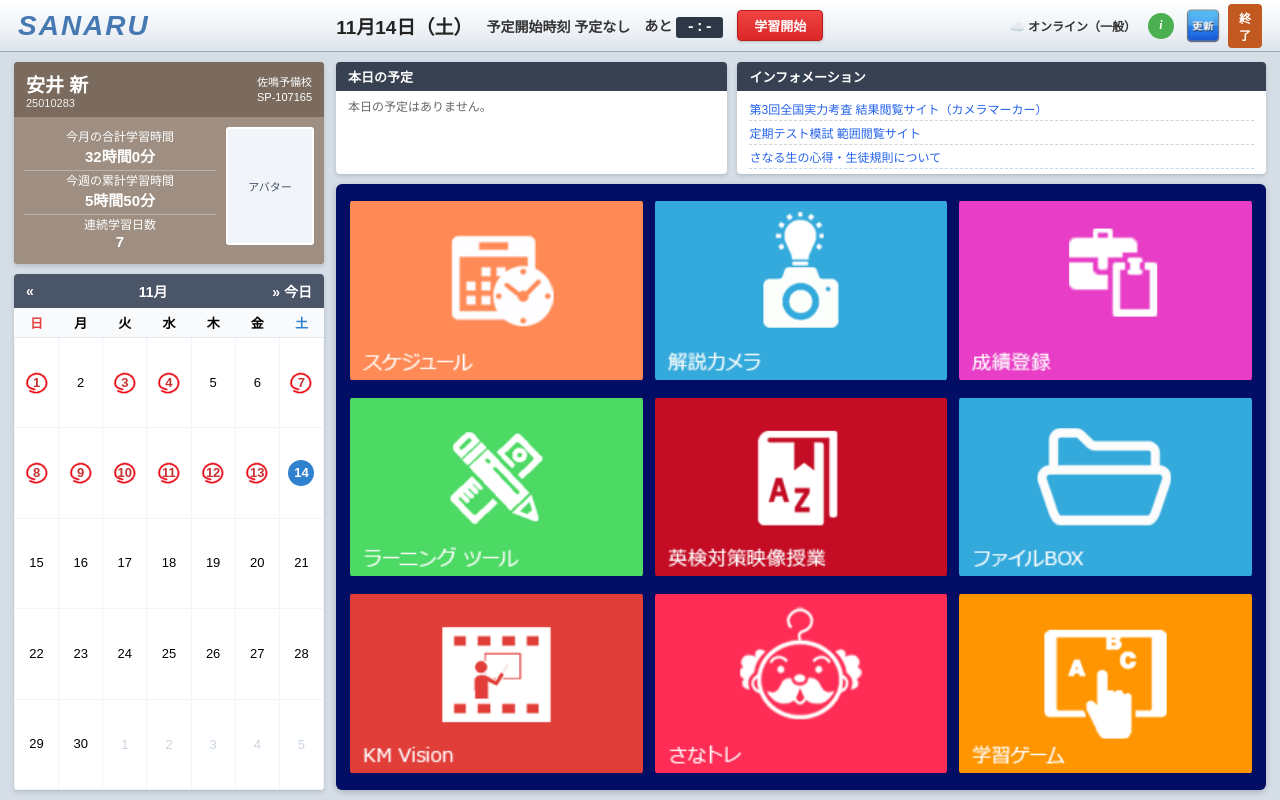
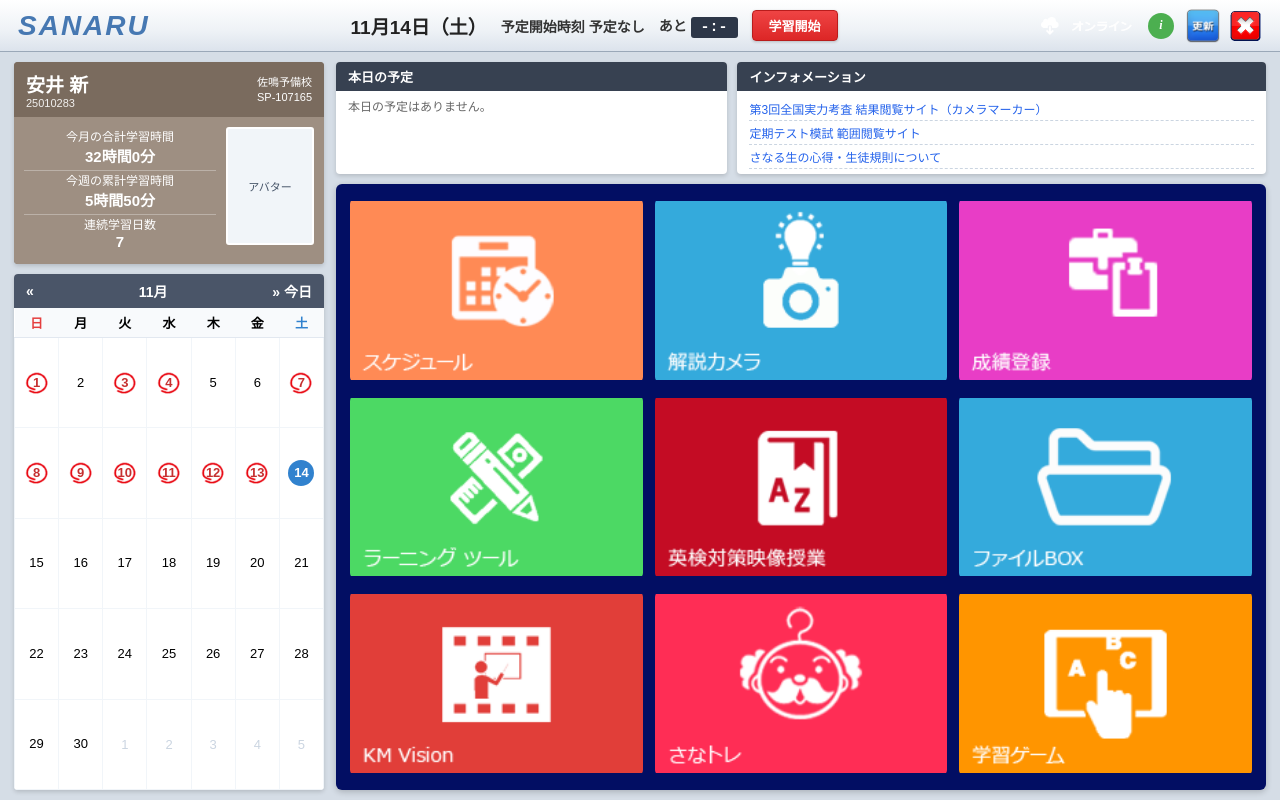
Before and after one commit to araisan-0205/Sanatabu, a plain HTML site: page index.html in a window 1280 px wide. Drawn offline with Linux system fonts and the light colour scheme.

Commit message:
Update index.html

```diff
--- a/index.html
+++ b/index.html
@@ -396,10 +396,10 @@
       <span>あと <span class="timer-box" id="timerDisplay">-:-</span></span>
       <button class="btn-start" id="studyStartBtn" onclick="toggleStudy()">学習開始</button>
     </div>
-    <div class="status-area">
+        <div class="status-area">
       <span class="online-badge">
-        <img src="online.png" alt="☁️" onerror="this.outerHTML='☁️'">
-        オンライン（一般）
+        <img src="cloud_dl.png" alt="☁️" style="width: 24px; height: 24px; object-fit: contain;">
+        <img src="online_text.png" alt="オンライン（一般）" style="width: auto; height: 20px; object-fit: contain;">
       </span>
       <button class="img-icon-btn" onclick="alert('SANARU 学習ポータル')">
         <img src="info.png" alt="i" onerror="this.outerHTML='<span class=\'status-btn btn-info\' style=\'display:inline-flex;align-items:center;justify-content:center;\'>i</span>'">
@@ -408,7 +408,7 @@
         <img src="update.png" alt="更新" onerror="this.outerHTML='<span class=\'status-btn btn-update\'>更新</span>'">
       </button>
       <button class="img-icon-btn" onclick="alert('終了します')">
-        <img src="exit.png" alt="終了" onerror="this.outerHTML='<span class=\'status-btn btn-exit\'>終了</span>'">
+        <img src="btnClose.png" alt="終了">
       </button>
     </div>
   </header>
```
